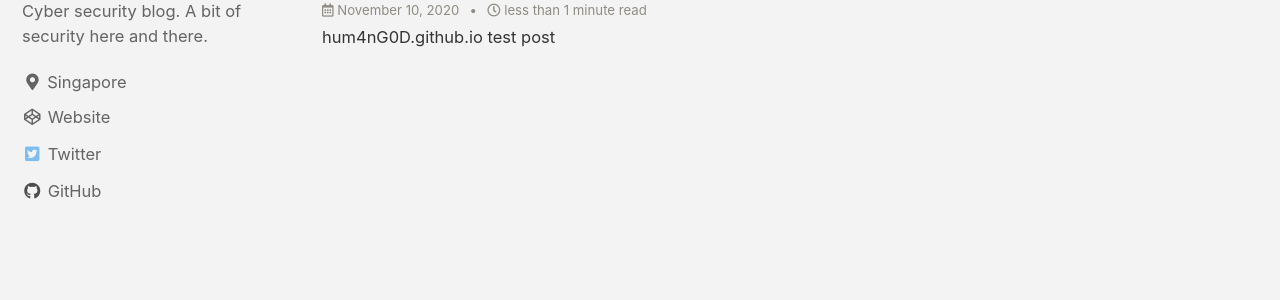
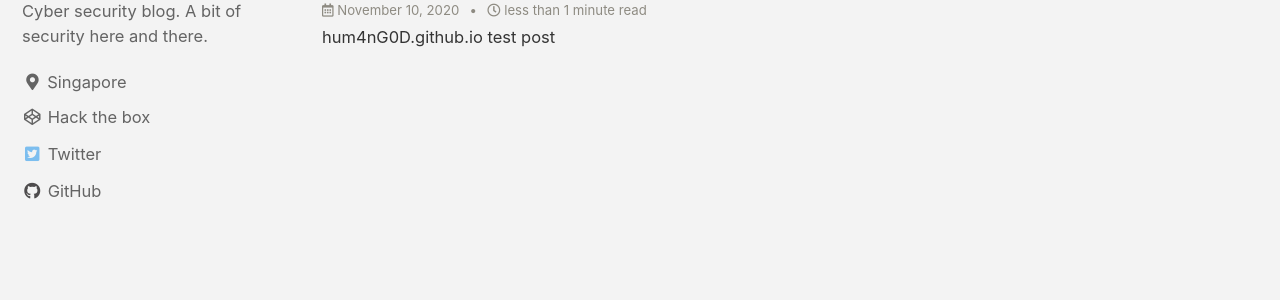
Before and after one commit to hum4nG0D/hum4nG0D.github.io, a Jekyll site: the page built from index.html, in a window 1280 px wide. Shown: the part 275-575 px from the top of the page. Built offline with Jekyll 4.4.1, drawn with Linux system fonts in a browser that asks for light colours; cached includes are drawn as plain includes; the list of posts is cut into pages by our own code.

Commit message:
Update _config.yml

```diff
--- a/_config.yml
+++ b/_config.yml
@@ -103,7 +103,7 @@ author:
     - label: "Email"
       icon: "fas fa-fw fa-envelope-square"
       # url: "mailto:your.name@email.com"
-    - label: "Website"
+    - label: "Hack the box"
       icon: "fab fa-fw fa-codepen"
       url: "https://www.hackthebox.eu/profile/217797"
     - label: "Twitter"
```
